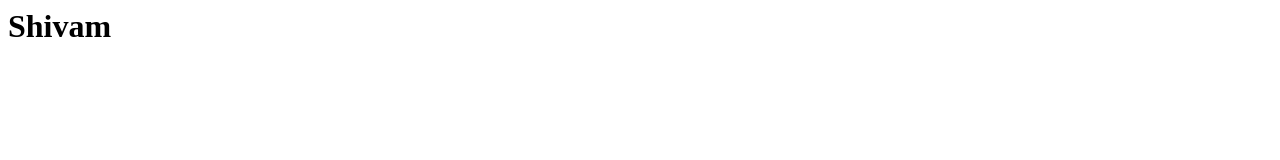
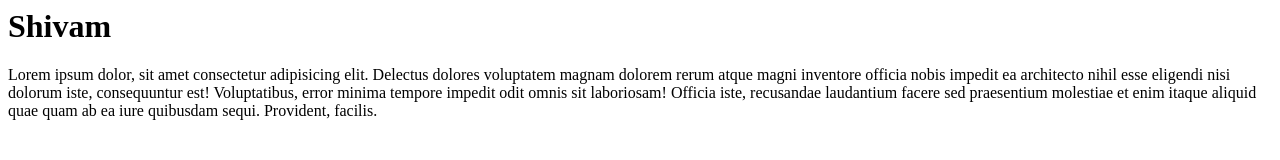
Before and after one commit to mauryashivam2245-creator/git, a plain HTML site: page index.html in a window 1280 px wide. Drawn offline with Linux system fonts and the light colour scheme.

Commit message:
new update

```diff
--- a/index.html
+++ b/index.html
@@ -1 +1,3 @@
 <h1>Shivam</h1>
+<p>Lorem ipsum dolor, sit amet consectetur adipisicing elit. Delectus dolores voluptatem magnam dolorem rerum atque magni inventore officia nobis impedit ea architecto nihil esse eligendi nisi dolorum iste, consequuntur est!
+Voluptatibus, error minima tempore impedit odit omnis sit laboriosam! Officia iste, recusandae laudantium facere sed praesentium molestiae et enim itaque aliquid quae quam ab ea iure quibusdam sequi. Provident, facilis.</p>
```
